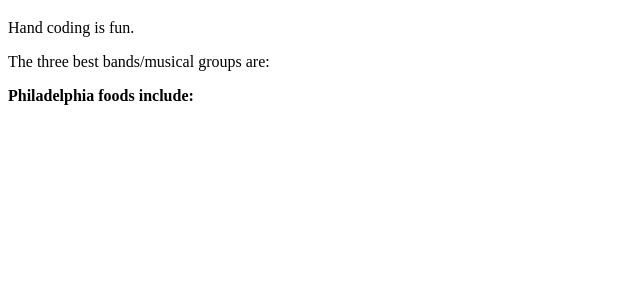
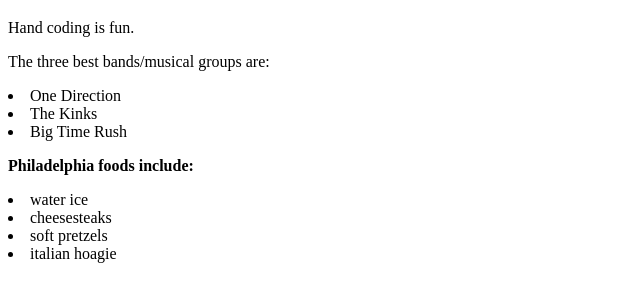
Before and after one commit to rileyegallagher/exercises, a plain HTML site: page exercise 1.html in a window 1280 px wide. Shown: the part 61-362 px from the top of the page, without its empty margins (0-640 px from the left). Drawn offline with Linux system fonts and the light colour scheme.

Commit message:
Update exercise 1.html
list

```diff
--- a/exercise 1.html
+++ b/exercise 1.html
@@ -25,9 +25,16 @@
 
 <p>The three best bands/musical groups are:</p>
 <!-- Put an ORDERED list here -->
-
+<ol></ol>
+    <li>One Direction</li>
+    <li>The Kinks</li>
+    <li>Big Time Rush</li>
 <p><strong>Philadelphia foods include:</strong></p>
 <!-- Put an UNORDERED list here -->
+    <li>water ice</li>
+    <li>cheesesteaks</li>
+    <li>soft pretzels</li>
+    <li>italian hoagie</li>
 </body>
 
 </html>
```
